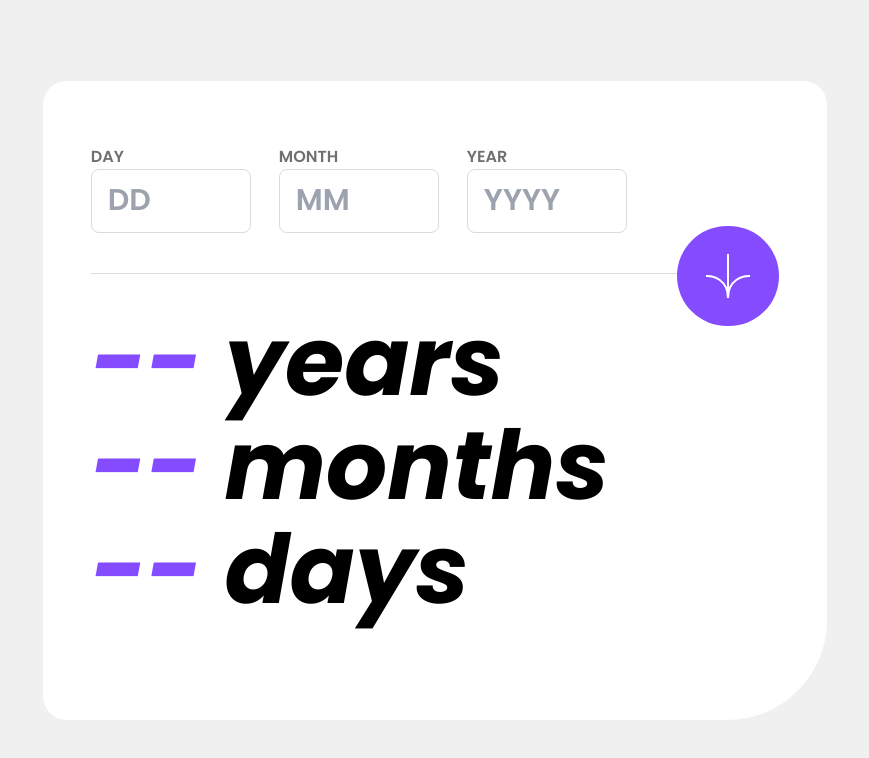
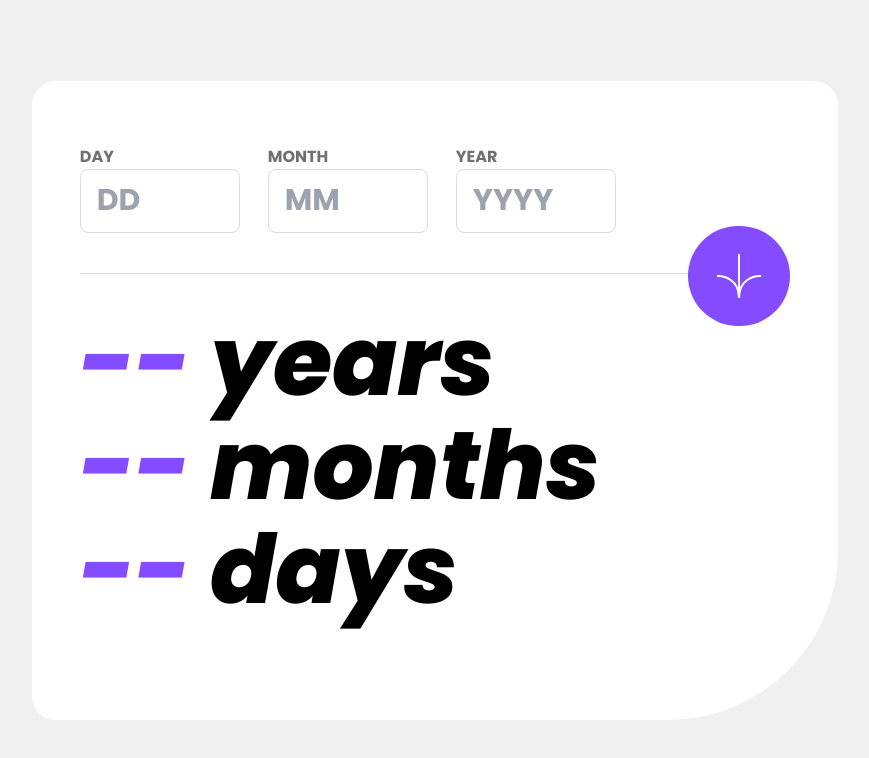
Before and after one commit to xStephx/age-calculator-app-challenge, a plain HTML site: page index.html in a window 1280 px wide. Shown: the whole page, without its empty margins (205-1074 px from the left). Drawn offline with nearby package versions, Linux system fonts and the light colour scheme.

Commit message:
updated style on project

```diff
--- a/index.html
+++ b/index.html
@@ -18,25 +18,25 @@
 </head>
 <body class="bg-OffWhite font-Poppins flex flex-col justify-center items-center min-h-screen">
   <!-- Main Container -->
-  <main class="bg-White mx-5 flex flex-col justify-center rounded-3xl rounded-br-[100px] md:px-12 md:py-16 px-7 py-10">
+  <main class="bg-White mx-5 flex flex-col justify-center rounded-3xl rounded-br-[170px] md:px-12 md:py-16 px-7 py-10">
     <!-- Form Container -->
     <form class="flex lg:gap-7 md:gap-5 gap-4">
       <fieldset>
-        <label id="error-label-day" for="input-day" class="flex flex-col text-SmokeyGrey font-semibold uppercase lg:max-w-[160px] md:max-w-[120px] max-w-[85px]">
+        <label id="error-label-day" for="input-day" class="flex flex-col text-SmokeyGrey font-bold uppercase lg:max-w-[160px] md:max-w-[120px] max-w-[85px]">
           Day
           <input id="input-day" type="text" placeholder="DD" class="border-LightGrey border-[1px] rounded-lg px-4 lg:placeholder:text-[30px] placeholder:text-[20px] lg:text-[30px] text-[20px] text-OffBlack outline-Purple cursor-pointer h-16">
         </label>
         <p id="error-message-day" class="normal-case font-normal text-LightRed text-sm italic my-2"></p>
       </fieldset>
       <fieldset>
-        <label id="error-label-month" for="input-month" class="flex flex-col text-SmokeyGrey font-semibold uppercase lg:max-w-[160px] md:max-w-[120px] max-w-[85px]">
+        <label id="error-label-month" for="input-month" class="flex flex-col text-SmokeyGrey font-bold uppercase lg:max-w-[160px] md:max-w-[120px] max-w-[85px]">
           Month
           <input id="input-month" type="text" placeholder="MM" class="border-LightGrey border-[1px] rounded-lg px-4 lg:placeholder:text-[30px] placeholder:text-[20px] lg:text-[30px] text-[20px] text-OffBlack outline-Purple cursor-pointer h-16">
         </label>
         <p id="error-message-month" class="normal-case font-normal text-LightRed text-sm italic my-2"></p>
       </fieldset>
       <fieldset>
-        <label id="error-label-year" for="input-year" class="flex flex-col text-SmokeyGrey font-semibold uppercase lg:max-w-[160px] md:max-w-[120px] max-w-[85px]">
+        <label id="error-label-year" for="input-year" class="flex flex-col text-SmokeyGrey font-bold uppercase lg:max-w-[160px] md:max-w-[120px] max-w-[85px]">
           Year
           <input id="input-year" type="text" placeholder="YYYY" class="border-LightGrey border-[1px] rounded-lg px-4 lg:placeholder:text-[30px] placeholder:text-[20px] lg:text-[30px] text-[20px] text-OffBlack outline-Purple cursor-pointer h-16">
         </label>
@@ -51,20 +51,20 @@
       </button>
     </div>
     <!-- Result Section -->
-    <div class="lg:pr-[170px] lg:pb-[30px]">
-      <p class="lg:text-8xl md:text-6xl text-5xl font-bold italic my-2">
+    <div class="lg:pr-[190px] lg:pb-[30px]">
+      <p class="lg:text-8xl md:text-6xl text-5xl font-extrabold italic my-2">
         <span id="years" class="text-Purple">
           --
         </span>
         years
       </p>
-      <p class="lg:text-8xl md:text-6xl text-5xl font-bold italic my-2">
+      <p class="lg:text-8xl md:text-6xl text-5xl font-extrabold italic my-2">
         <span id="months" class="text-Purple">
           --
         </span>
         months
       </p>
-      <p class="lg:text-8xl md:text-6xl text-5xl font-bold italic my-2">
+      <p class="lg:text-8xl md:text-6xl text-5xl font-extrabold italic my-2">
         <span id="days" class="text-Purple">
           --
         </span>
```
